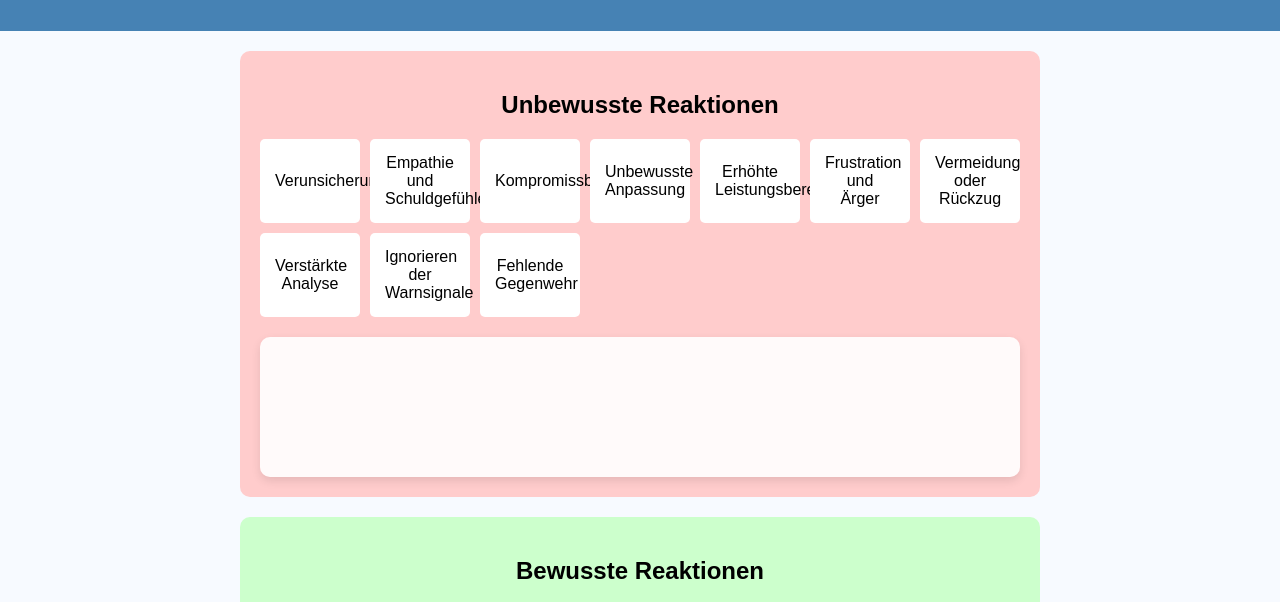
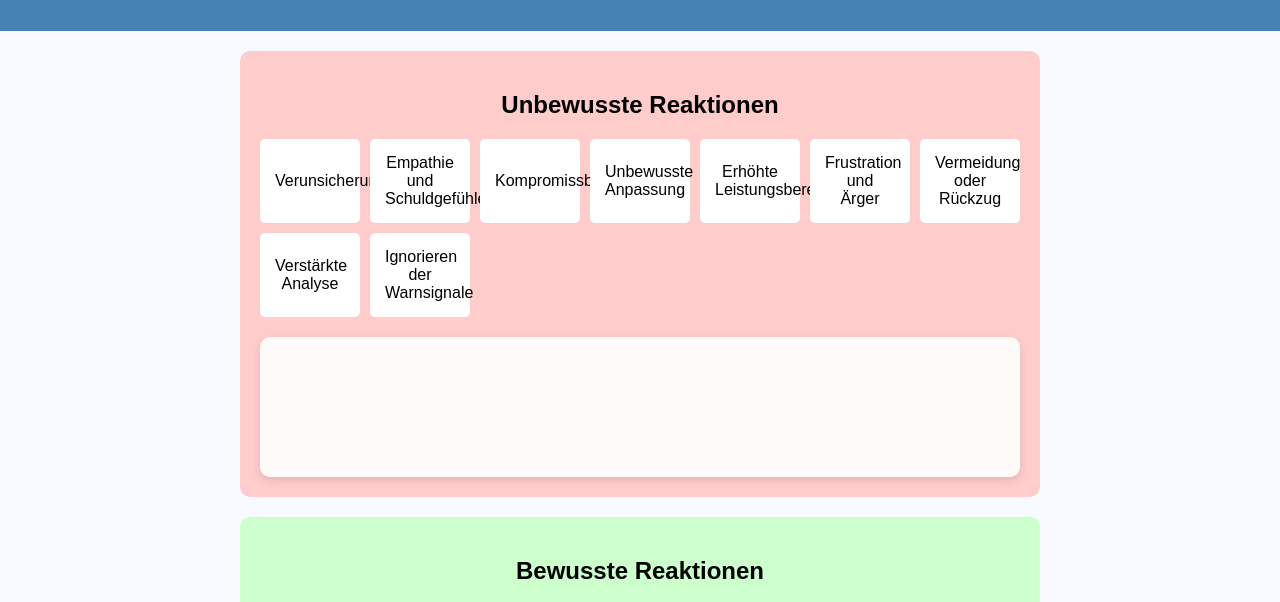
Before and after one commit to letheworldbechill/NoToNarzissm, a plain HTML site: page index.html in a window 1280 px wide. Shown: the part 128-730 px from the top of the page. Drawn offline with Linux system fonts and the light colour scheme.

Commit message:
Update index.html

```diff
--- a/index.html
+++ b/index.html
@@ -76,8 +76,7 @@
             padding: 20px;
             text-align: center;
         }
-
-        /* Buttons */
+     /* Buttons */
         .button-container {
             display: grid;
             grid-template-columns: repeat(auto-fit, minmax(100px, 1fr));
@@ -99,6 +98,7 @@
             transform: scale(1.05);
             box-shadow: 0 4px 8px rgba(0, 0, 0, 0.2);
         }
+
 
         /* Texte */
         .reaction-text {
@@ -132,7 +132,6 @@
                     <button onclick="showUnwissend(6)">Vermeidung oder Rückzug</button>
                     <button onclick="showUnwissend(7)">Verstärkte Analyse</button>
                     <button onclick="showUnwissend(8)">Ignorieren der Warnsignale</button>
-                    <button onclick="showUnwissend(9)">Fehlende Gegenwehr</button>
                 </div>
                 <div id="unwissend-text" class="reaction-text"></div>
             </section>
```
